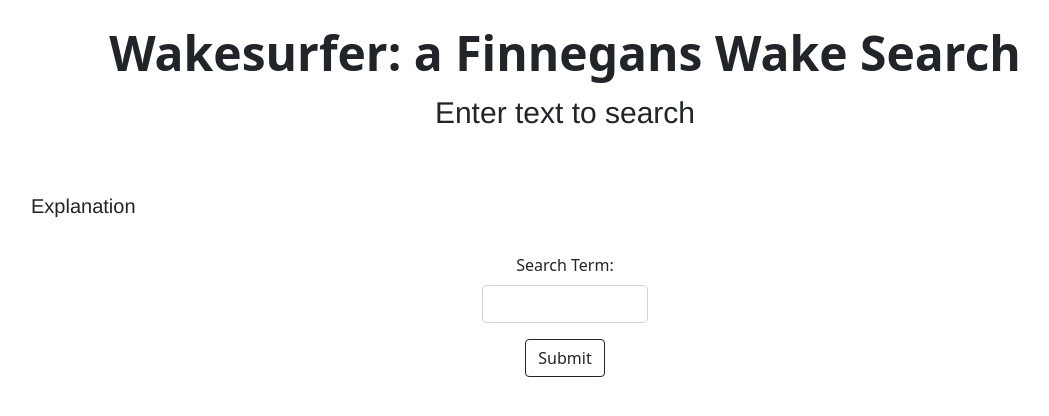
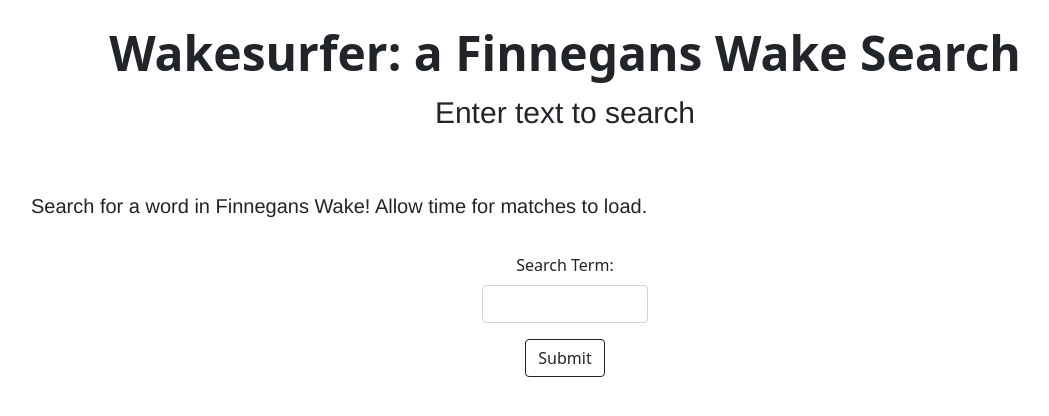
Before and after one commit to vaMuchenje/joyce, a Flask app: page / in a window 1280 px wide. Shown: the top 416 px of the page, without its empty margins (75-1124 px from the left). Run offline with Flask 2, Linux system fonts and the light colour scheme; some libraries are stand-ins or nearby versions.

Commit message:
Update index.html

```diff
--- a/templates/index.html
+++ b/templates/index.html
@@ -14,7 +14,7 @@
                 <p class="lead mb-2"> Enter text to search</p>
             </div>
             <div class="row px-4 py-4">
-                <p class="small-lead mb-2">Explanation</p>
+                <p class="small-lead mb-2">Search for a word in Finnegans Wake! </b> Allow time for matches to load.</p>
             </div>
             <form method="post" action = "/">
                 <div class="row text-center justify-content-center">
```
